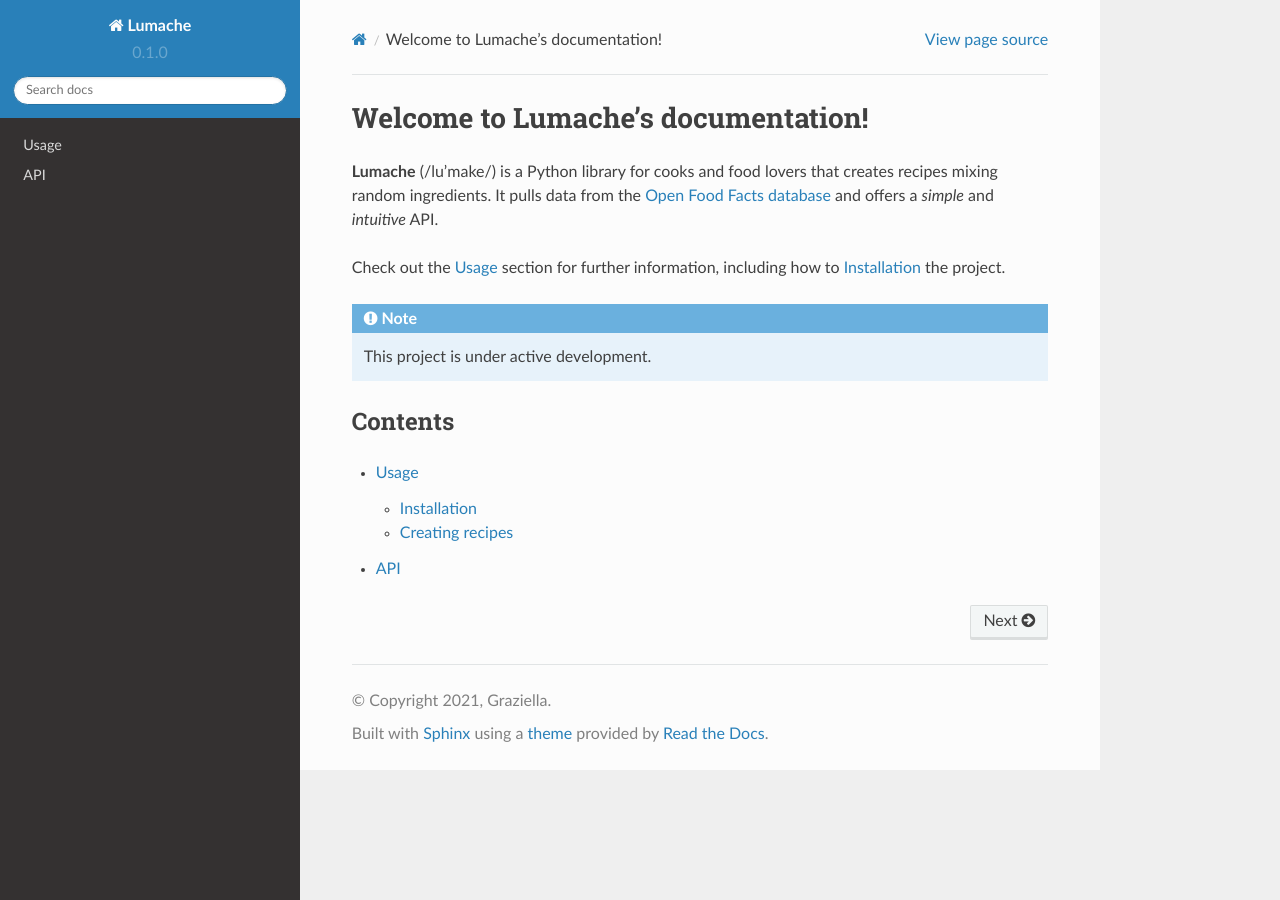
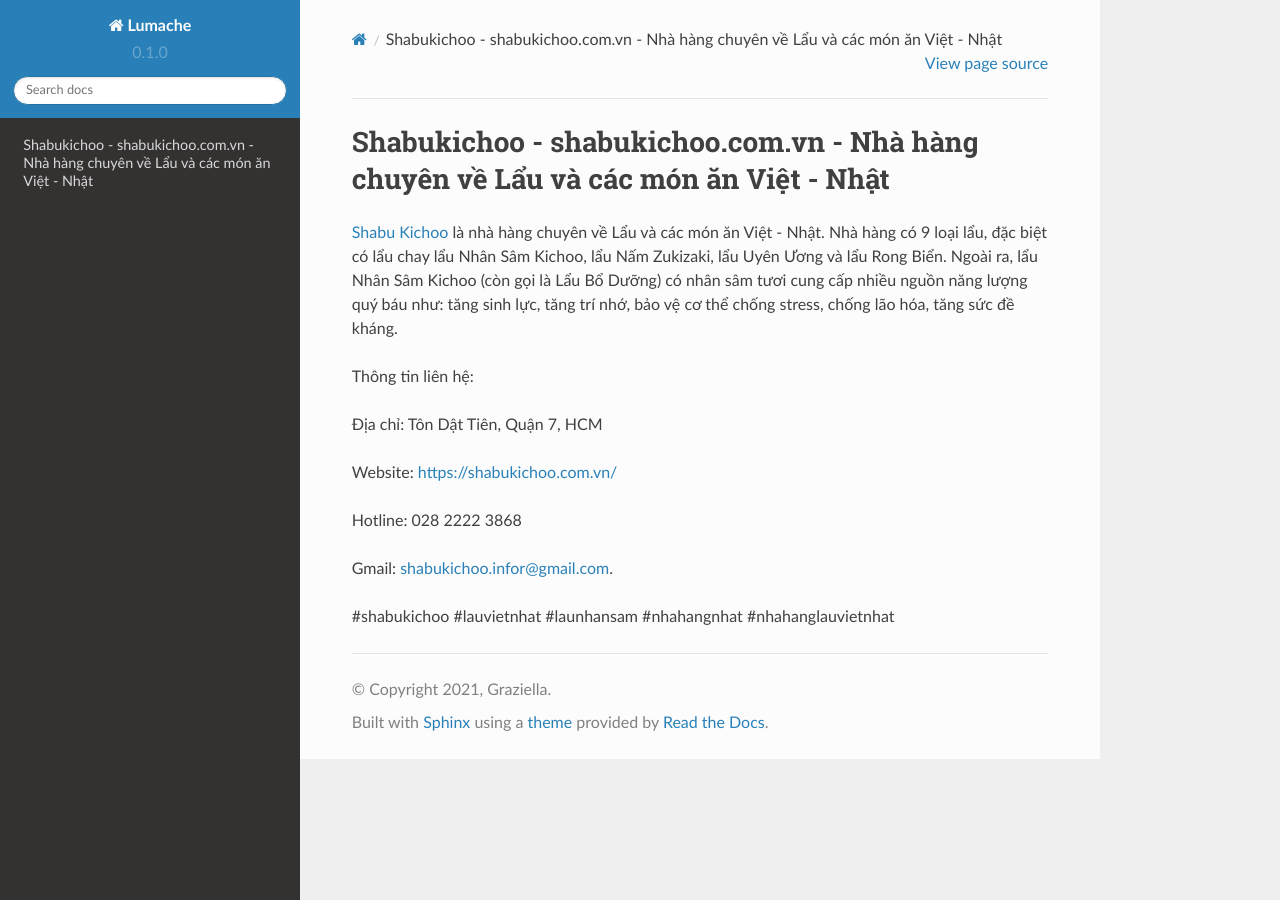
Before and after one commit to luongchanvien962/shabukichoo, a Sphinx documentation site: the page built from docs/source/index.rst, in a window 1280 px wide. Built offline with Sphinx 7.4.7 and the Read the Docs theme 2.0.0, drawn with Linux system fonts in a browser that asks for light colours.

Commit message:
Update index.rst

```diff
--- a/docs/source/index.rst
+++ b/docs/source/index.rst
@@ -1,22 +1,16 @@
-Welcome to Lumache's documentation!
+Shabukichoo - shabukichoo.com.vn - Nhà hàng chuyên về Lẩu và các món ăn Việt - Nhật
 ===================================
 
-**Lumache** (/lu'make/) is a Python library for cooks and food lovers
-that creates recipes mixing random ingredients.
-It pulls data from the `Open Food Facts database <https://world.openfoodfacts.org/>`_
-and offers a *simple* and *intuitive* API.
+`Shabu Kichoo <https://shabukichoo.com.vn/>`_ là nhà hàng chuyên về Lẩu và các món ăn Việt - Nhật. Nhà hàng có 9 loại lẩu, đặc biệt có lẩu chay lẩu Nhân Sâm Kichoo, lẩu Nấm Zukizaki, lẩu Uyên Ương và lẩu Rong Biển. Ngoài ra, lẩu Nhân Sâm Kichoo (còn gọi là Lẩu Bổ Dưỡng) có nhân sâm tươi cung cấp nhiều nguồn năng lượng quý báu như: tăng sinh lực, tăng trí nhớ, bảo vệ cơ thể chống stress, chống lão hóa, tăng sức đề kháng.
 
-Check out the :doc:`usage` section for further information, including
-how to :ref:`installation` the project.
+Thông tin liên hệ:
 
-.. note::
+Địa chỉ: Tôn Dật Tiên, Quận 7, HCM
 
-   This project is under active development.
+Website: https://shabukichoo.com.vn/
 
-Contents
---------
+Hotline: 028 2222 3868
 
-.. toctree::
+Gmail: shabukichoo.infor@gmail.com.
 
-   usage
-   api
+#shabukichoo #lauvietnhat #launhansam #nhahangnhat #nhahanglauvietnhat
```
